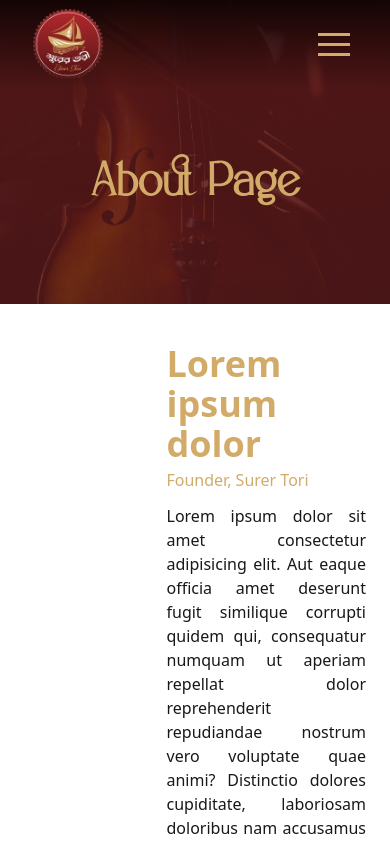
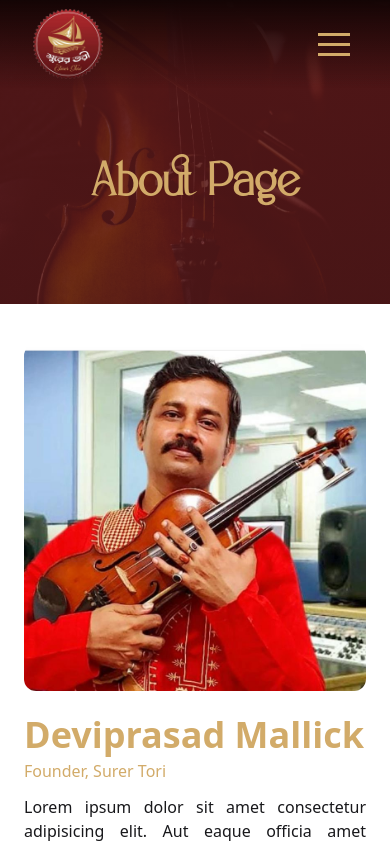
Before and after one commit to merazzak20/surer-tori-client, a React (Vite) app: page /about in a window 390 px wide. Shown: the top 844 px of the page. Built offline with nearby package versions, Linux system fonts and the light colour scheme; no server answers.

Commit message:
update founder responsive

```diff
--- a/src/pages/About/AboutComponents/Founder.jsx
+++ b/src/pages/About/AboutComponents/Founder.jsx
@@ -6,9 +6,9 @@ const Founder = () => {
   return (
     <div className="my-10">
       <Container>
-        <div className="flex justify-between items-center gap-6">
+        <div className="flex flex-col md:flex-row justify-between items-center gap-6">
           {/* left */}
-          <div className="left-side max-w-5/12">
+          <div className="left-side w-full md:w-5/12">
             <div className="w-full max-h-[70vh] rounded-xl overflow-hidden">
               <img
                 className="w-full h-full object-contain"
@@ -19,10 +19,10 @@ const Founder = () => {
           </div>
 
           {/* right */}
-          <div className="right-side max-w-7/12 text-left">
+          <div className="right-side w-full md:w-7/12 text-left">
             <div className="space-y-1 mb-3">
               <h2 className="text-4xl font-bold text-[#D2AB69]">
-                Lorem ipsum dolor
+                Deviprasad Mallick
               </h2>
               <h4 className="text-base font-medium text-[#D2AB69]">
                 Founder, Surer Tori
```
